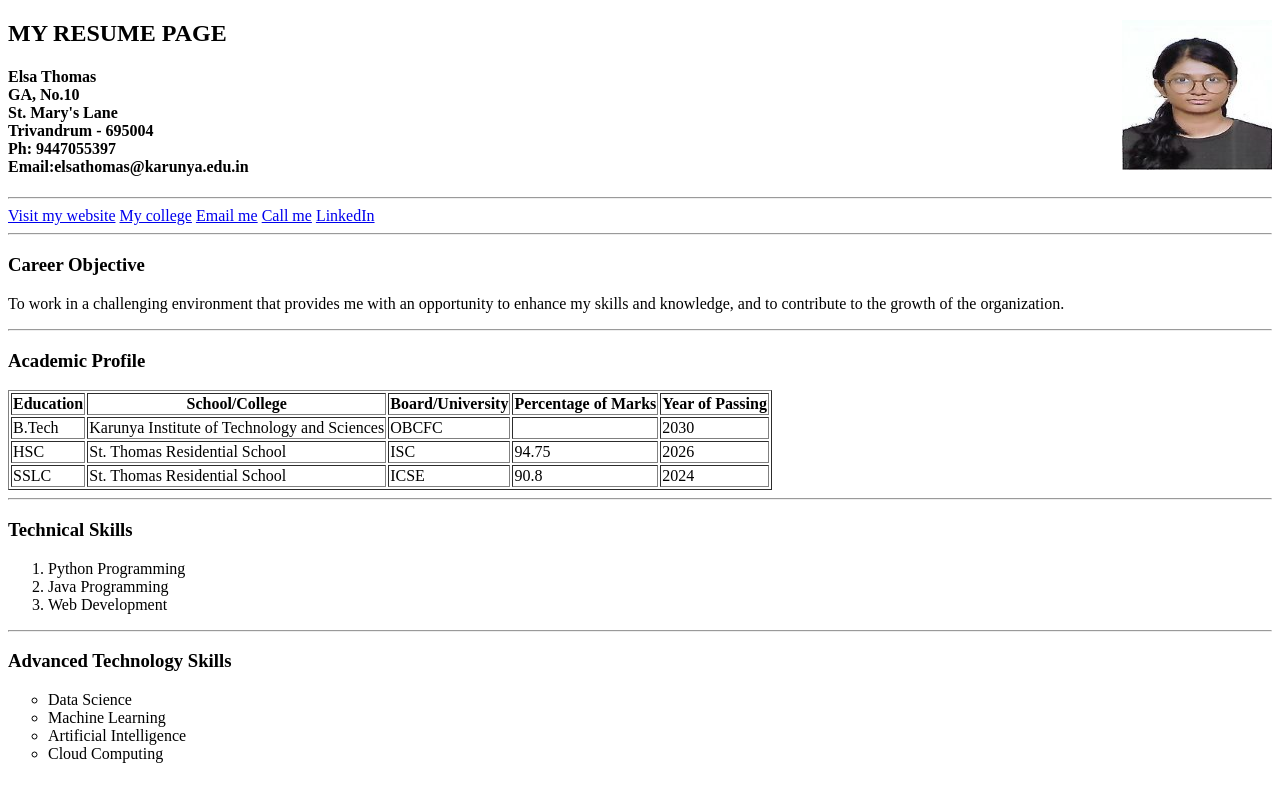
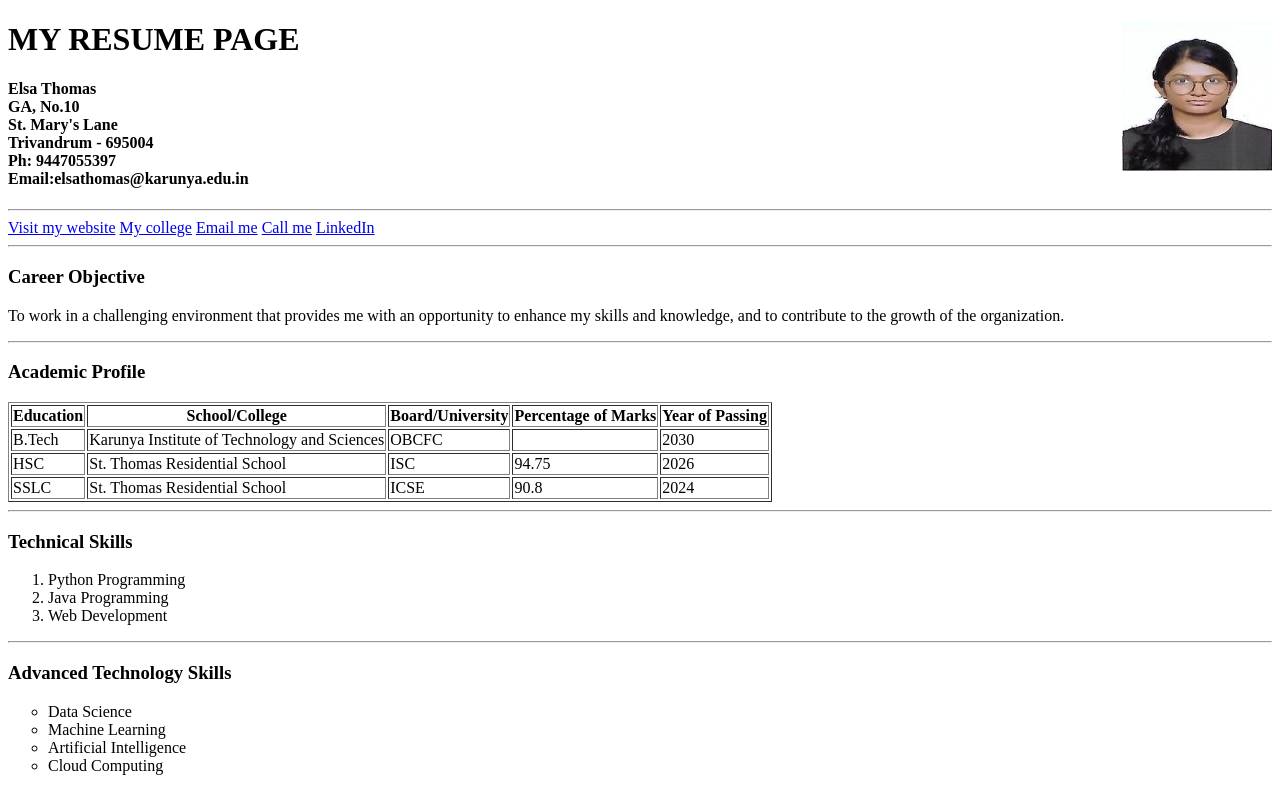
Before and after one commit to elsathomas008-oss/P1, a plain HTML site: page index.html in a window 1280 px wide. Drawn offline with Linux system fonts and the light colour scheme.

Commit message:
Update HTML structure and fix formatting issues

```diff
--- a/index.html
+++ b/index.html
@@ -2,7 +2,7 @@
 <html>
     <img src="passportsizephoto.jpeg" alt="Passport Size Photo" width="150" height="150" align="right">
         <title>My Resume Page</title>
-        <h2><b>MY RESUME PAGE</b></h2>
+        <h1><b>MY RESUME PAGE</b></h1>
     <body>
 
         <h4><b>Elsa Thomas<br>GA, No.10<br>St. Mary's Lane<br>Trivandrum - 695004<br> Ph: 9447055397 <br> Email:elsathomas@karunya.edu.in</b></h4>
```
